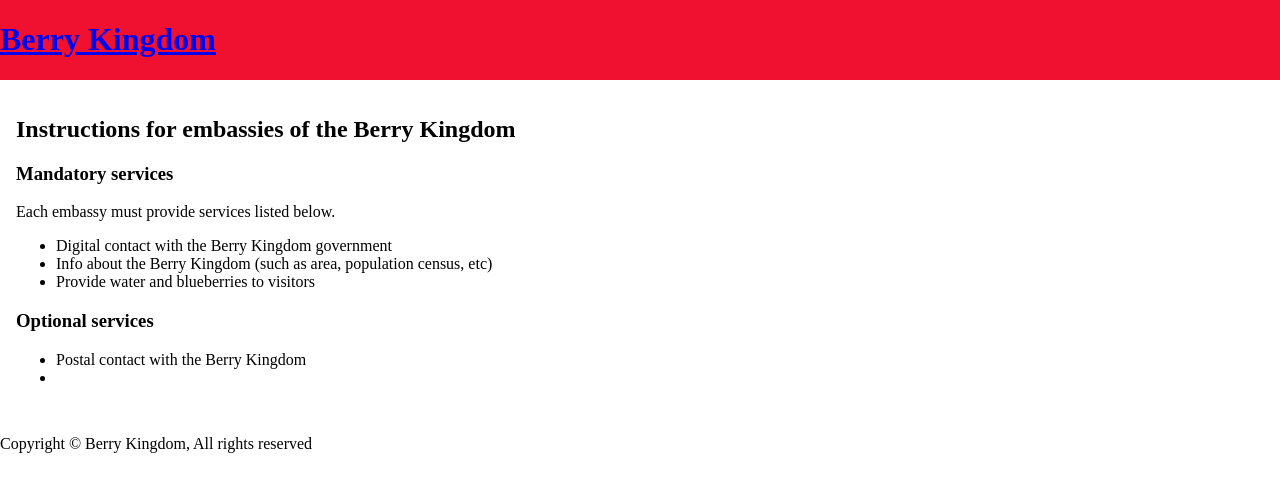
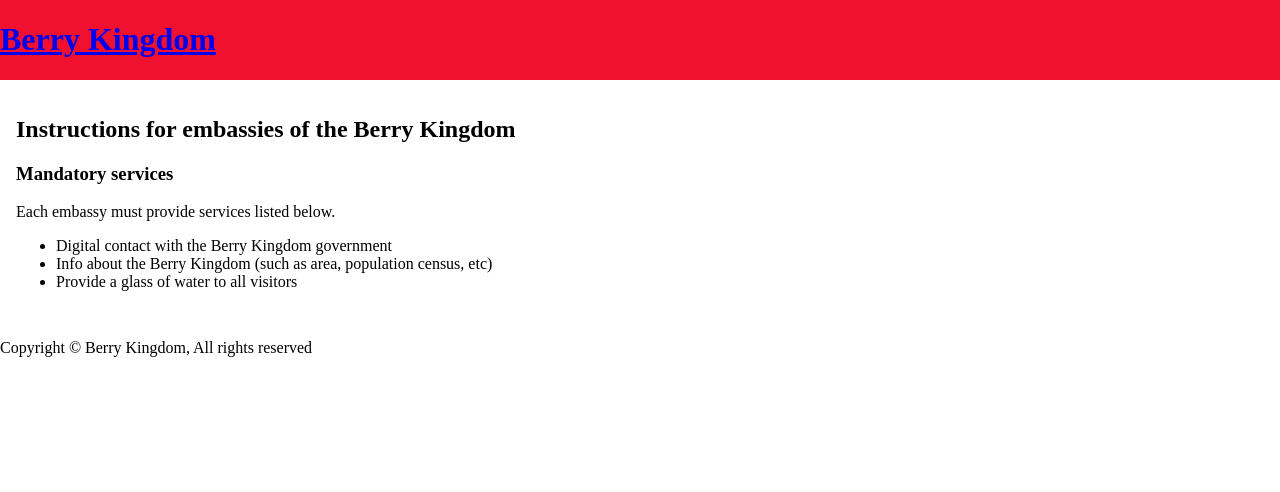
Before and after one commit to berryempire/berryempire.github.io, a Jekyll site: the page built from embassy.md, in a window 1280 px wide. Shown: the top 492 px of the page. Built offline with Jekyll 4.4.1, drawn with Linux system fonts in a browser that asks for light colours; our own code applies the rules of GitHub Pages for plain Markdown files.

Commit message:
Update embassy.md

```diff
--- a/embassy.md
+++ b/embassy.md
@@ -7,10 +7,5 @@
 <ul>
     <li>Digital contact with the Berry Kingdom government</li>
     <li>Info about the Berry Kingdom (such as area, population census, etc) </li>
-    <li>Provide water and blueberries to visitors</li>
+    <li>Provide a glass of water to all visitors</li>
 </ul>
-<h3>Optional services</h3>
-<ul>
-    <li>Postal contact with the Berry Kingdom</li>
-    <li></li>
-</ul>
```
